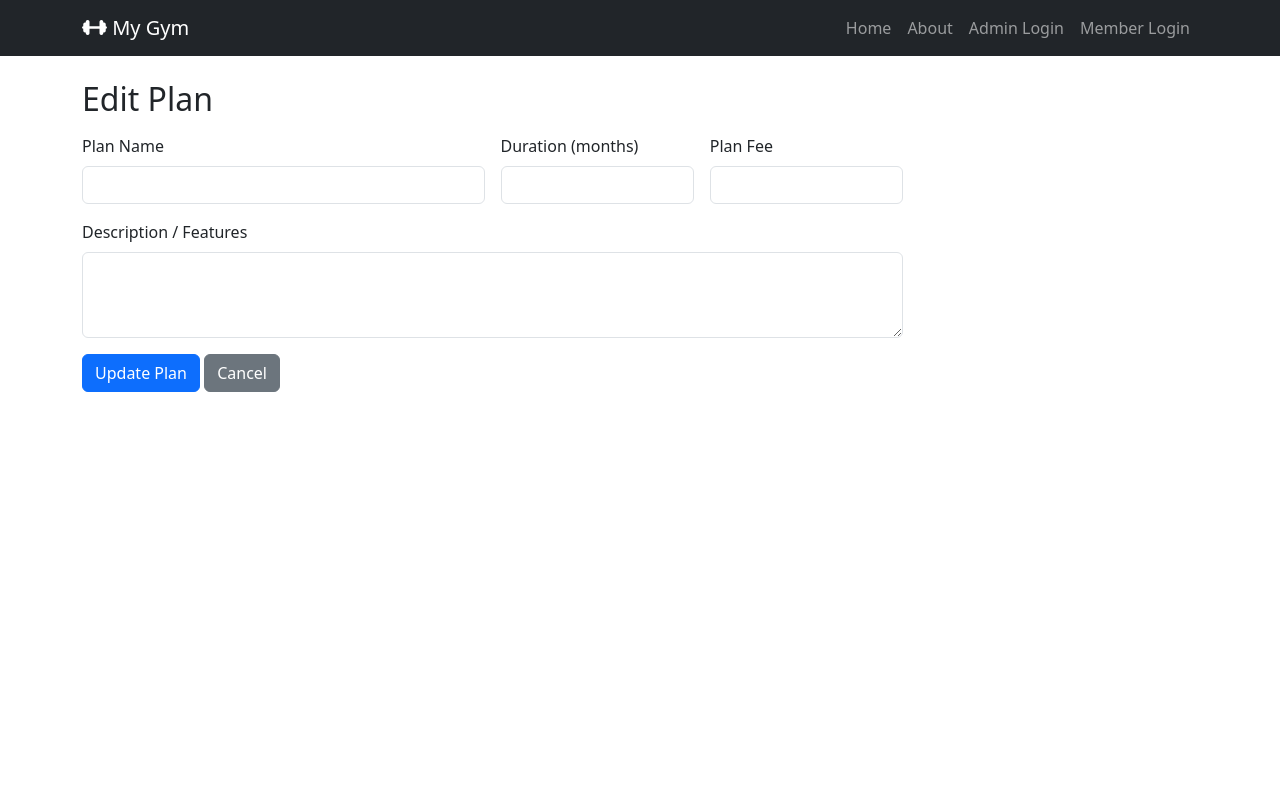
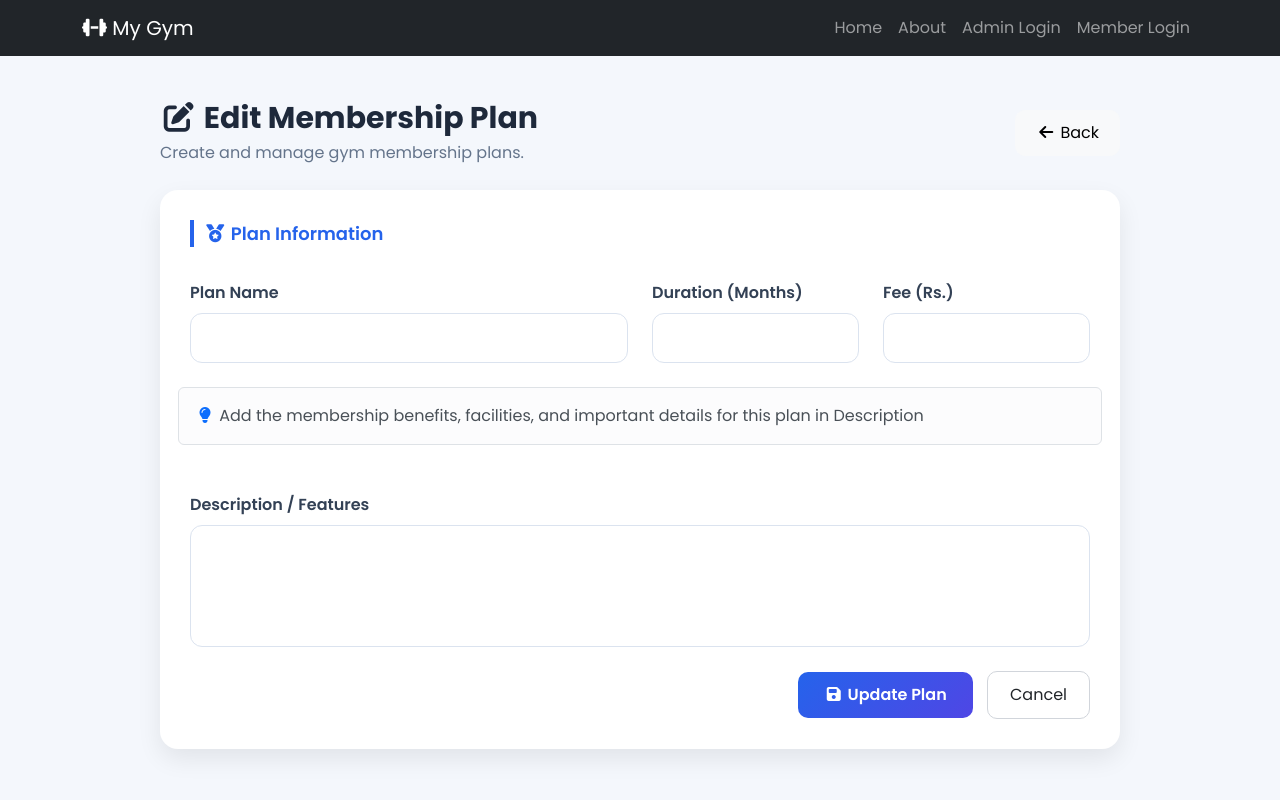
Before and after one commit to aaryan07thakur/GYM_Management_System_Django, a Django app: template gymapp/templates/admin_plan_form.html in a window 1280 px wide. Run offline with Django 5.2, Linux system fonts and the light colour scheme; the template is opened without the code that fills it, so the values that code supplies are empty; some libraries are stand-ins or nearby versions.

Commit message:
designed admin_plan_form page and its edit page also

```diff
--- a/gymapp/templates/admin_plan_form.html
+++ b/gymapp/templates/admin_plan_form.html
@@ -1,52 +1,144 @@
 {% extends 'base.html' %}
+{% load static %}
+
+{% block css %}
+
+<link rel="stylesheet" href="{% static 'css/admin_plan_form.css' %}">
+
+<link rel="stylesheet"
+href="https://cdnjs.cloudflare.com/ajax/libs/font-awesome/6.5.2/css/all.min.css">
+
+{% endblock %}
 
 {% block content %}
 
-<h2 class="mb-3">
+<div class="plan-container">
 
-    {% if mode == 'add' %} Add Plan  {% else %} Edit Plan {% endif %}
+    <div class="page-header">
+
+        <div>
+
+            <h2>
+
+                {% if mode == 'add' %}
+
+                <i class="fa-solid fa-circle-plus"></i> Add Membership Plan
+
+                {% else %}
+
+                <i class="fa-solid fa-pen-to-square"></i> Edit Membership Plan
+
+                {% endif %}
+
             </h2>
 
-<form method= "post" class= "row g-3 w-75" >
-    {% csrf_token %}
-    <div class="col-md-6">
-        <label class="form-label">Plan Name </label>
-        <input type="text" name="name" class="form-control" value="{{plan.name|default:'' }}">
+            <p>Create and manage gym membership plans.</p>
 
         </div>
 
-    <div class="col-md-3">
-        <label class="form-label">Duration (months) </label>
-        <input type="number" name="duration_months" class="form-control"
-                value="{{plan.duration_months|default:'' }}" >
+        <a href="{% url 'admin_plans_list' %}" class="btn btn-light">
 
-    </div>
+            <i class="fa-solid fa-arrow-left"></i>
 
-    <div class="col-md-3">
-        <label class="form-label">Plan Fee </label>
-        <input type="number" step="0.01" name="fees" class="form-control" value="{{plan.fees|default:'' }}">
+            Back
+
+        </a>
 
     </div>
 
 
-    <div class="col-md-12">
-        <label class="form-label">Description / Features</label>
-        <textarea name="description" class="form-control" rows="3">{{ plan.description|default:'' }}</textarea>
+    <div class="form-card">
+
+        <form method="post" class="row g-4">
+
+            {% csrf_token %}
+
+            <div class="col-12">
+
+                <div class="section-title">
+
+                    <i class="fa-solid fa-medal"></i>
+
+                    Plan Information
+
+                </div>
+
             </div>
 
 
-    <!-- button for add plan ko lagie  -->
-    <div class="col-md-12">
-        <button type="submit" class="btn btn-primary" >
-            {% if mode == 'add' %} Add Plan {% else %} Update Plan {% endif %}
+            <div class="col-md-6">
+
+                <label class="form-label"> Plan Name </label>
+
+                <input type="text" name="name" class="form-control" value="{{ plan.name|default:'' }}" required>
+
+            </div>
+
+
+            <div class="col-md-3">
+
+                <label class="form-label"> Duration (Months) </label>
+
+                <input type="number" name="duration_months" class="form-control" value="{{ plan.duration_months|default:'' }}" required>
+
+            </div>
+
+
+            <div class="col-md-3">
+
+                <label class="form-label"> Fee (Rs.) </label>
+
+                <input type="number" step="0.01" name="fees" class="form-control" value="{{ plan.fees|default:'' }}" required>
+
+            </div>
+
+            <div class="alert alert-light border mb-4">
+                <i class="fa-solid fa-lightbulb text-primary"></i>
+                Add the membership benefits, facilities, and important details for this plan in Description
+            </div>
+
+
+            <div class="col-12">
+
+                <label class="form-label"> Description / Features </label>
+
+                <textarea name="description" rows="4" class="form-control">{{ plan.description|default:'' }}</textarea>
+
+            </div>
+
+
+            <div class="col-12 text-end">
+
+                <button class="btn save-btn">
+
+                    {% if mode == 'add' %}
+
+                    <i class="fa-solid fa-plus"></i>
+
+                    Add Plan
+
+                    {% else %}
+
+                    <i class="fa-solid fa-floppy-disk"></i>
+
+                    Update Plan
+
+                    {% endif %}
 
                 </button>
-        <a href="{% url 'admin_plans_list' %}" class="btn btn-secondary"> Cancel</a>
+
+                <a href="{% url 'admin_plans_list' %}" class="btn cancel-btn">
+
+                    Cancel
+
+                </a>
+
             </div>
 
         </form>
 
+    </div>
 
+</div>
 
-
-{% endblock  %}
+{% endblock %}
--- /dev/null
+++ b/static/css/admin_plan_form.css
@@ -0,0 +1,121 @@
+@import url('https://fonts.googleapis.com/css2?family=Poppins:wght@400;500;600;700&display=swap');
+
+*{font-family:Poppins,sans-serif}
+
+body{background:#f4f7fc}
+
+.plan-container{
+max-width:1000px;
+margin:auto;
+padding:20px;
+}
+
+.page-header{
+display:flex;
+justify-content:space-between;
+align-items:center;
+margin-bottom:25px;
+flex-wrap:wrap;
+gap:15px;
+}
+
+.page-header h2{
+font-size:30px;
+font-weight:700;
+margin:0;
+color:#1e293b;
+}
+
+.page-header p{
+margin:5px 0 0;
+color:#64748b;
+}
+
+.form-card{
+background:#fff;
+padding:30px;
+border-radius:18px;
+box-shadow:0 10px 25px rgba(0,0,0,.08);
+}
+
+.section-title{
+font-size:18px;
+font-weight:600;
+color:#2563eb;
+border-left:4px solid #2563eb;
+padding-left:10px;
+margin-bottom:10px;
+}
+
+.form-label{
+font-weight:600;
+color:#334155;
+}
+
+.form-control{
+padding:12px;
+border-radius:12px;
+border:1px solid #dbe3ef;
+}
+
+.form-control:focus{
+border-color:#2563eb;
+box-shadow:0 0 0 .15rem rgba(37,99,235,.15);
+}
+
+textarea{
+resize:none;
+}
+
+.save-btn{
+background:linear-gradient(135deg,#2563eb,#4f46e5);
+color:#fff;
+border:none;
+padding:11px 26px;
+border-radius:10px;
+font-weight:600;
+}
+
+.save-btn:hover{
+color:#fff;
+transform:translateY(-2px);
+}
+
+.cancel-btn{
+margin-left:10px;
+padding:11px 22px;
+border-radius:10px;
+border:1px solid #d1d5db;
+}
+
+.cancel-btn:hover{
+background:#f8fafc;
+}
+
+.btn-light{
+padding:10px 20px;
+border-radius:10px;
+}
+
+@media(max-width:768px){
+
+.page-header{
+flex-direction:column;
+align-items:flex-start;
+}
+
+.form-card{
+padding:20px;
+}
+
+.page-header h2{
+font-size:24px;
+}
+
+.save-btn,
+.cancel-btn{
+width:100%;
+margin:5px 0;
+}
+
+}
```
Lines whose indentation alone changed are shown as unchanged.
